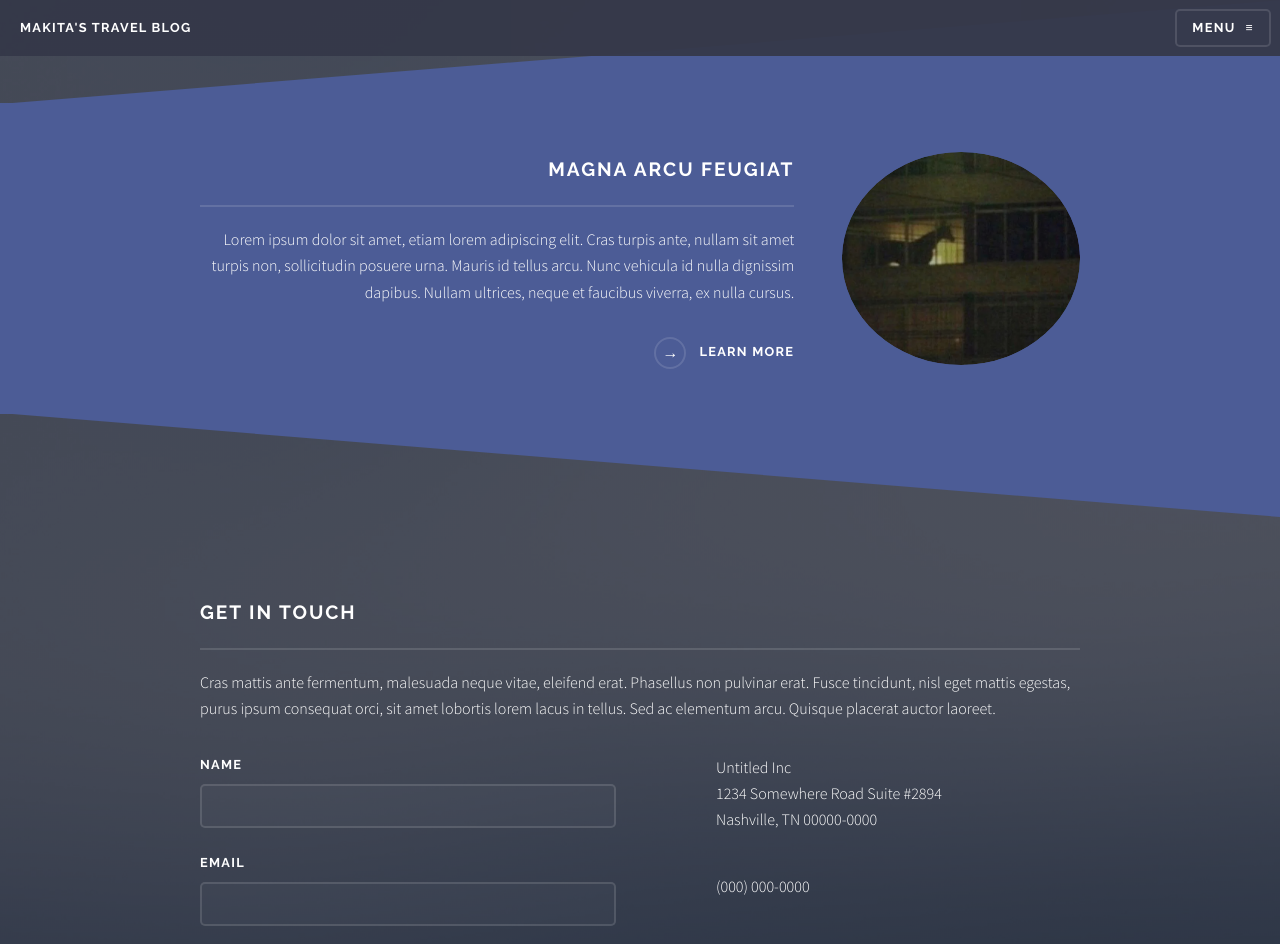
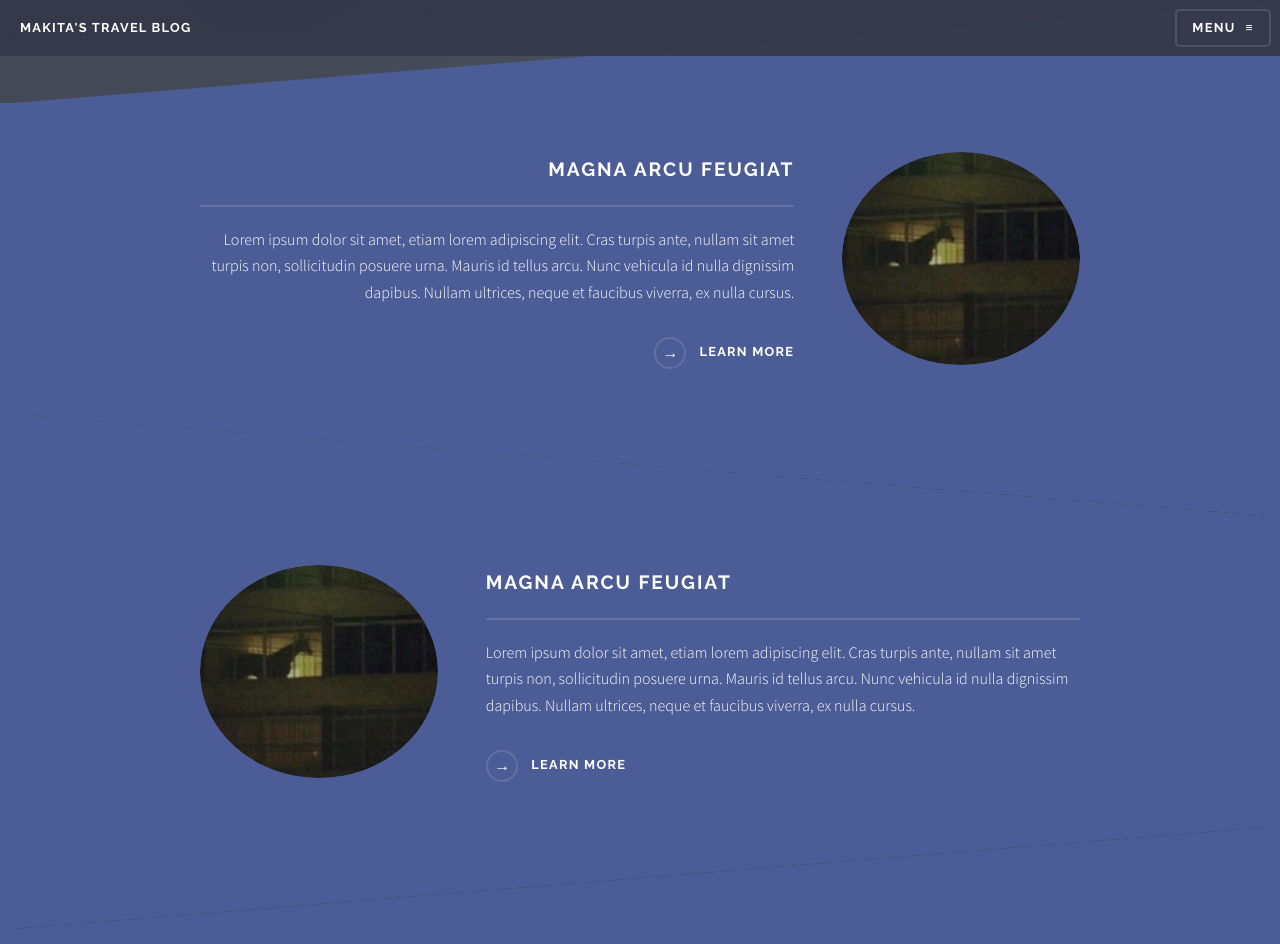
Before and after one commit to Virloxx/travel-blog-cms, a Next.js app: page / in a window 1280 px wide. Shown: the top 944 px of the page. Built offline with nearby package versions, Linux system fonts and the light colour scheme.

Commit message:
remove test, add spotlight component

```diff
--- a/src/app/components/test.jsx
+++ b/src/app/components/homeSpotlight/spotlight.jsx
@@ -1,8 +1,14 @@
 import React from 'react'
 
-export default function Test() {
+export function Spotlight({index, isAlt=false}) {
+  let normalClasses = "wrapper spotlight style1";
+
+  if(isAlt) {
+    normalClasses = "wrapper spotlight style1 alt"
+  }
+
   return (
-    <section id="one" className="wrapper spotlight style1">
+    <section id={index} className={normalClasses}>
         <div className="inner">
             <a href="#" className="image"><img src="/images/test.png" alt="" /></a>
             <div className="content">
@@ -11,6 +17,20 @@ export default function Test() {
                 <a href="#" className="special">Learn more</a>
             </div>
         </div>
-	</section>
+	  </section>
   )
 }
+
+export const SpotlightParent = () => {
+  const spotlights = [1, 2, 3, 4, 5]; // Example array to render multiple Test components
+
+  return (
+    <>
+      {spotlights.map((_, index) => (
+        <Spotlight index={index} key={index} isAlt={index % 2 !== 0} />
+      ))}
+    </>
+  );
+};
+
+export default SpotlightParent;
--- a/src/app/page.tsx
+++ b/src/app/page.tsx
@@ -1,7 +1,7 @@
-import Test from './components/test'
+import SpotlightParent from './components/homeSpotlight/spotlight';
 
 export default function Home() {
   return (
-    <Test></Test>
+    <SpotlightParent ></SpotlightParent>
   );
 }
```
